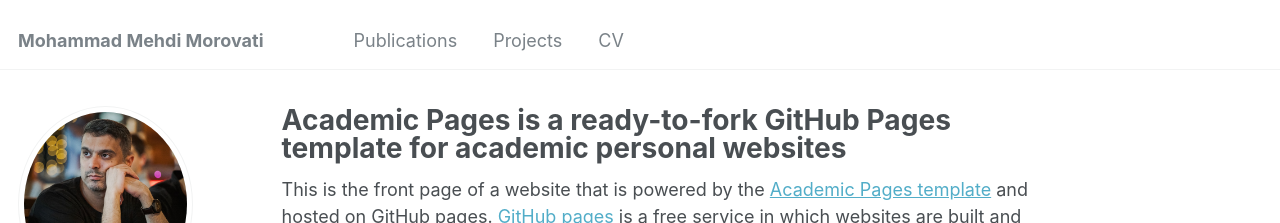
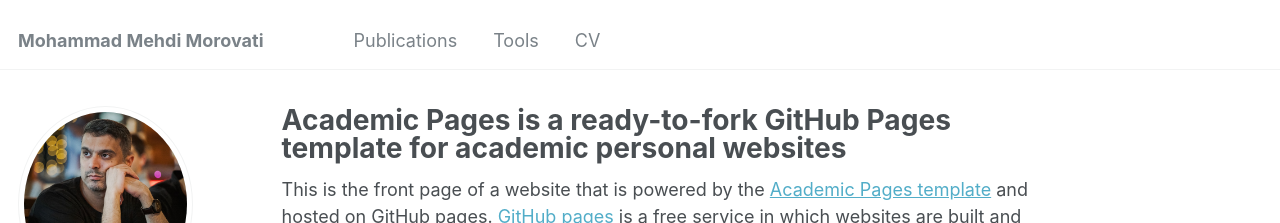
Before and after one commit to mehdi-morovati/mehdi-morovati.github.io, a Jekyll site: the page built from _pages/about.md, in a window 1280 px wide. Shown: the top 223 px of the page. Built offline with Jekyll 4.4.1, drawn with Linux system fonts in a browser that asks for light colours; some web fonts are replaced.

Commit message:
Update navigation.yml

```diff
--- a/_data/navigation.yml
+++ b/_data/navigation.yml
@@ -6,7 +6,7 @@ main:
   # - title: "Talks"
   #   url: /talks/
 
-  - title: "Projects"
+  - title: "Tools"
     url: /teaching/
 
   # - title: "Portfolio"
```
